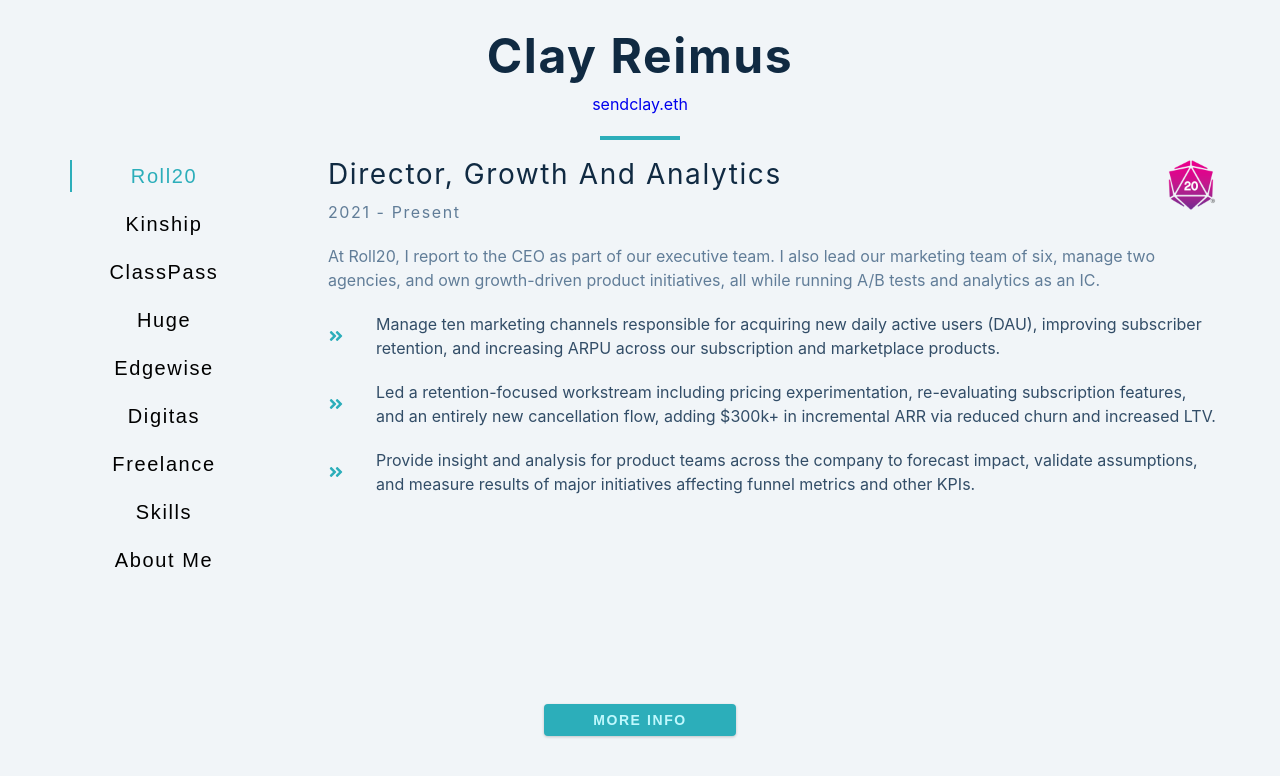
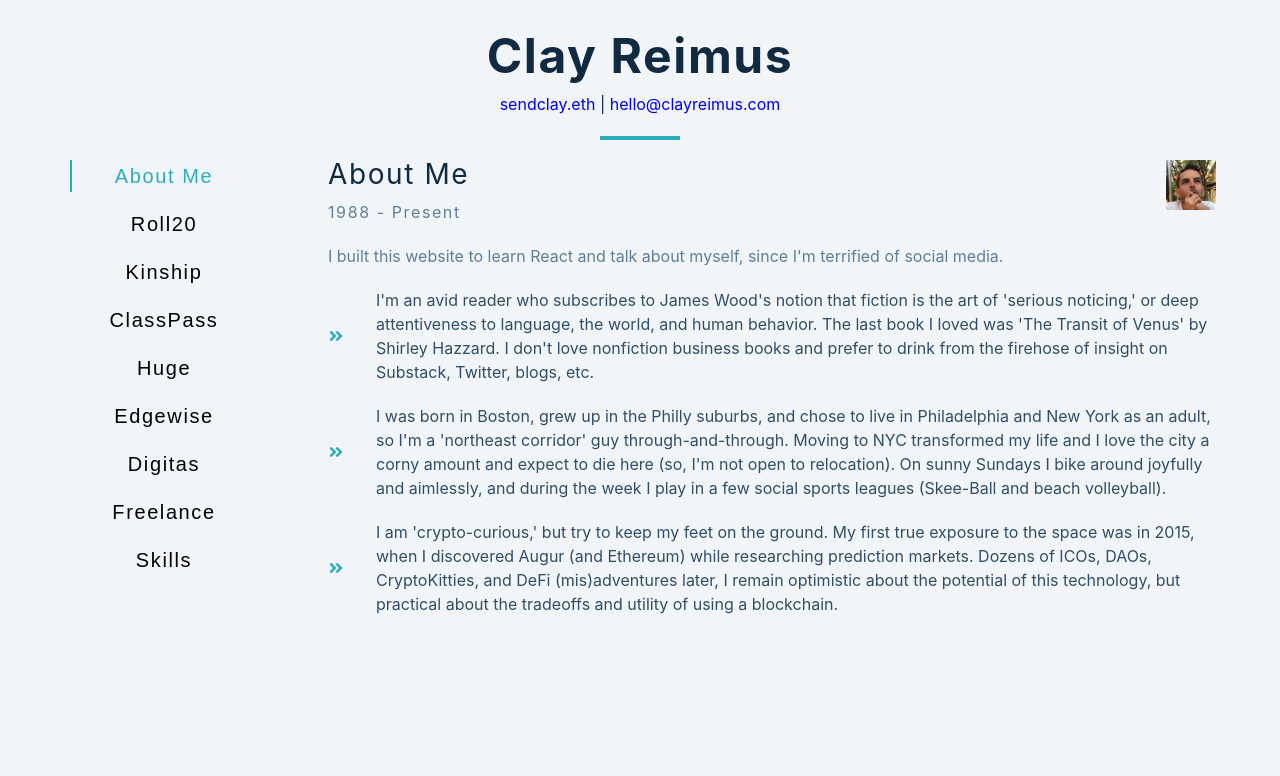
Before and after one commit to mgsrevolver/resume, a React (Create React App) app: page / in a window 1280 px wide. Shown: the top 776 px of the page. Built offline with nearby package versions, Linux system fonts and the light colour scheme.

Commit message:
more content entry, removed button

```diff
--- a/public/experience.json
+++ b/public/experience.json
@@ -1,4 +1,18 @@
 [
+  {
+    "id": "rec61x18GVY99hQq5",
+    "order": 9,
+    "title": "About Me",
+    "dates": "1988 - Present",
+    "summary": "I built this website to learn React and talk about myself, since I'm terrified of social media.",
+    "duties": [
+      "I'm an avid reader who subscribes to James Wood's notion that fiction is the art of 'serious noticing,' or deep attentiveness to language, the world, and human behavior. The last book I loved was 'The Transit of Venus' by Shirley Hazzard. I don't love nonfiction business books and prefer to drink from the firehose of insight on Substack, Twitter, blogs, etc.",
+      "I was born in Boston, grew up in the Philly suburbs, and chose to live in Philadelphia and New York as an adult, so I'm a 'northeast corridor' guy through-and-through. Moving to NYC transformed my life and I love the city a corny amount and expect to die here (so, I'm not open to relocation). On sunny Sundays I bike around joyfully and aimlessly, and during the week I play in a few social sports leagues (Skee-Ball and beach volleyball).",
+      "I am 'crypto-curious,' but try to keep my feet on the ground. My first true exposure to the space was in 2015, when I discovered Augur (and Ethereum) while researching prediction markets. Dozens of ICOs, DAOs, CryptoKitties, and DeFi (mis)adventures later, I remain optimistic about the potential of this technology, but practical about the tradeoffs and utility of using a blockchain."
+    ],
+    "company": "About Me",
+    "image": "../images/face.png"
+  },
   {
     "id": "recAGJfiU4CeaV0HL",
     "order": 8,
@@ -102,7 +116,7 @@
     "id": "rec61x18GVY99hQq5",
     "order": 1,
     "title": "Skills",
-    "dates": "and certifications",
+
     "summary": "I made this 'resume microsite' in React/Typescript. It pulls in the text you're reading via an API. Yes it's extremely over-engineered, but I learned a lot!",
     "duties": [
       "Expert with Excel, Google Sheets, Powerpoint, Slides.",
@@ -114,19 +128,5 @@
     ],
     "company": "Skills",
     "image": "../images/face.png"
-  },
-  {
-    "id": "rec61x18GVY99hQq5",
-    "order": 0,
-    "title": "About Me",
-    "dates": "1988 - Present",
-    "summary": "A short, peaceful manifesto",
-    "duties": [
-      "I'm an avid reader who subscribes to James Wood's notion that fiction is the art of 'serious noticing,' or deep attentiveness to language, the world, and human behavior. The last book I loved was 'The Transit of Venus' by Shirley Hazzard. I don't love nonfiction business books and prefer to drink from the firehose of (free and contemporary) insight available on Substack, Twitter, blogs, etc.",
-      "I was born in Boston, grew up in the Philly suburbs, and chose to live in Philadelphia and New York as an adult, so I'm a 'northeast corridor' guy through-and-through. Moving to NYC transformed my life and I love the city a corny amount and expect to die here. (So, not open to relocation.)",
-      "lorem."
-    ],
-    "company": "About Me",
-    "image": "../images/face.png"
   }
 ]
--- a/src/App.js
+++ b/src/App.js
@@ -29,11 +29,15 @@
     <section className="section">
       <div className="title">
         <h1>Clay Reimus</h1>
-        <p>
+        <span>
           <a href="https://app.ens.domains/name/sendclay.eth/details">
             sendclay.eth
           </a>
-        </p>
+        </span>
+        {'  '}|{'  '}
+        <span>
+          <a href="mailto:hello@clayreimus.com">hello@clayreimus.com</a>
+        </span>
         <div className="underline"></div>
       </div>
       <div className="jobs-center">
@@ -67,9 +71,6 @@
           })}
         </article>
       </div>
-      <button type="button" className="btn">
-        more info
-      </button>
     </section>
   )
 }
--- a/src/index.css
+++ b/src/index.css
@@ -156,6 +156,7 @@
   width: 5rem;
   height: 0.25rem;
   margin-bottom: 1.25rem;
+  margin-top: 1.25rem;
   background: var(--clr-primary-5);
   margin-left: auto;
   margin-right: auto;
```
